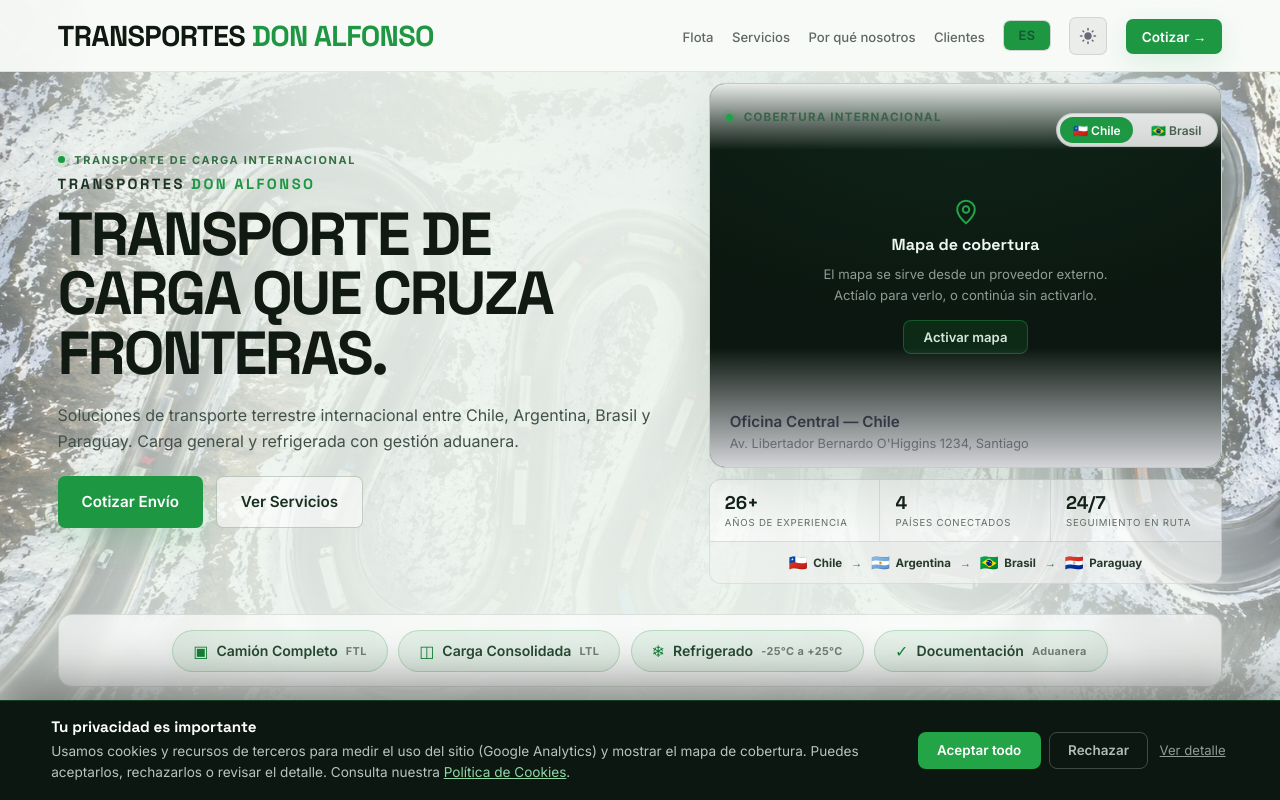
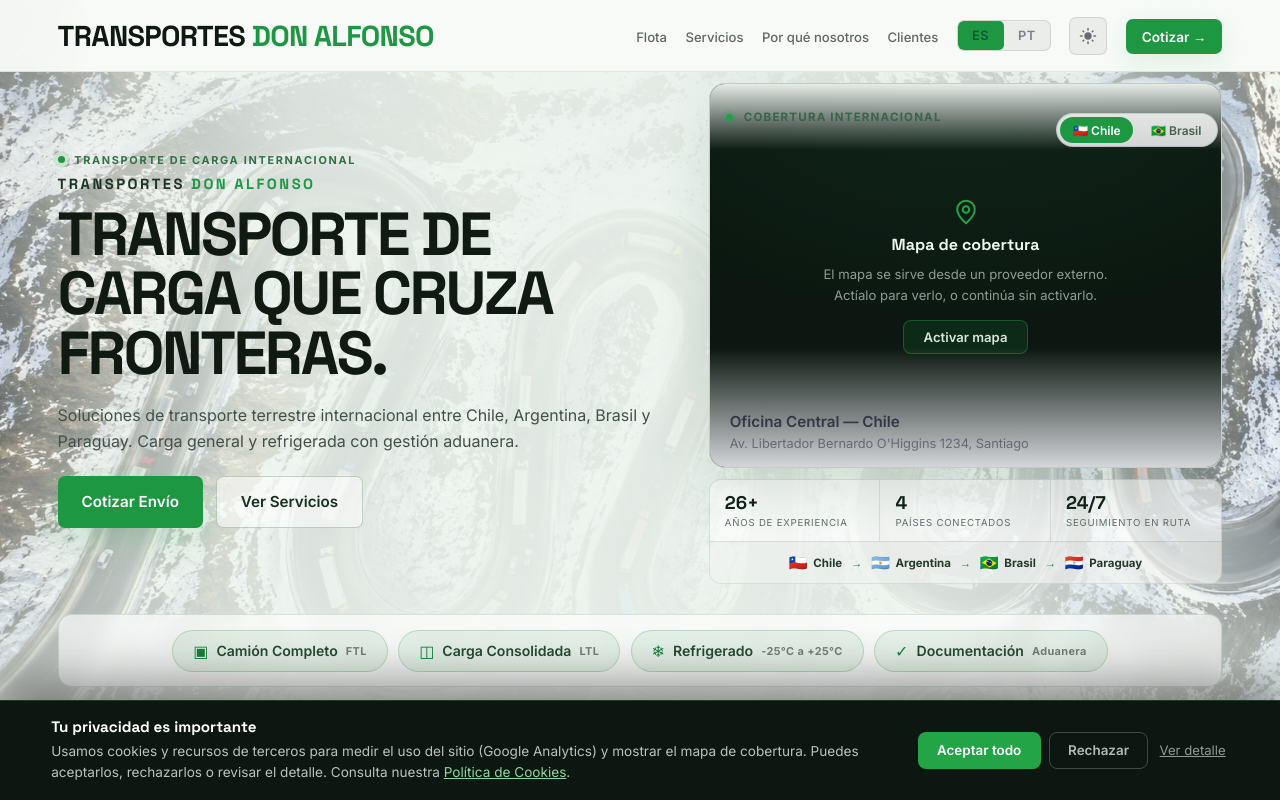
Before and after one commit to bentlyy/TransportesDonAlfonso, a plain HTML site: page index.html in a window 1280 px wide. Shown: the top 800 px of the page. Drawn offline with Linux system fonts and the light colour scheme.

Commit message:
Fix language switcher to support ES/PT

```diff
--- a/index.html
+++ b/index.html
@@ -1914,7 +1914,8 @@
       <li><a href="#testimonios" data-i18n="nav.clients">Clientes</a></li>
       <li>
         <div class="lang-switcher">
-          <button class="lang-btn active" onclick="setLang('es')">ES</button>
+          <button class="lang-btn" data-lang="es" onclick="setLang('es')">ES</button>
+          <button class="lang-btn" data-lang="pt" onclick="setLang('pt')">PT</button>
         </div>
       </li>
       <li>
@@ -1935,7 +1936,8 @@
     <a href="#contacto" onclick="toggleMobileMenu()" class="btn-primary" data-i18n="nav.cta">Cotizar &#8594;</a>
     <div style="display:flex;gap:0.8rem;margin-top:1rem;align-items:center;">
       <div class="lang-switcher">
-        <button class="lang-btn active" onclick="setLang('es')">ES</button>
+        <button class="lang-btn" data-lang="es" onclick="setLang('es')">ES</button>
+        <button class="lang-btn" data-lang="pt" onclick="setLang('pt')">PT</button>
       </div>
       <button class="theme-toggle" onclick="toggleTheme()" title="Cambiar tema" aria-label="Cambiar tema claro u oscuro">
         <svg viewBox="0 0 24 24" id="themeIconMobile"><path d="M12 3c-4.97 0-9 4.03-9 9s4.03 9 9 9 9-4.03 9-9c0-.46-.04-.92-.1-1.36-.98 1.37-2.58 2.26-4.4 2.26-2.98 0-5.4-2.42-5.4-5.4 0-1.81.89-3.42 2.26-4.4-.44-.06-.9-.1-1.36-.1z"/></svg>
@@ -2813,21 +2815,26 @@
       }
     };
 
-    let currentLang = 'es';
+    let currentLang = localStorage.getItem('trans_lang') || 'es';
 
     function setLang(lang) {
-      currentLang = 'es';
-      localStorage.setItem('trans_lang', 'es');
+      if (!['es', 'pt'].includes(lang)) lang = 'es';
+      currentLang = lang;
+      localStorage.setItem('trans_lang', lang);
       document.querySelectorAll('.lang-btn').forEach(b => {
-        b.classList.toggle('active', b.textContent.trim() === lang.toUpperCase());
+        b.classList.toggle('active', b.getAttribute('data-lang') === lang || b.textContent.trim().toLowerCase() === lang);
       });
       document.querySelectorAll('[data-i18n]').forEach(el => {
         const key = el.getAttribute('data-i18n');
         if (T[lang] && T[lang][key]) el.innerHTML = T[lang][key];
       });
-      document.documentElement.lang = 'es';
-      document.title = 'Transportes Don Alfonso | Transporte de Carga Chile · Argentina · Brasil · Paraguay';
-      updateServiceCards();
+      document.documentElement.lang = lang === 'pt' ? 'pt-BR' : 'es';
+      if (lang === 'pt') {
+        document.title = 'Transportes Don Alfonso | Transporte de Carga Chile - Argentina - Brasil - Paraguai';
+      } else {
+        document.title = 'Transportes Don Alfonso | Transporte de Carga Chile - Argentina - Brasil - Paraguay';
+      }
+      if (typeof updateServiceCards === 'function') updateServiceCards();
     }
 
     const svcKeys = ['ftl','ltl','ref','docs','ins','advice'];
```
